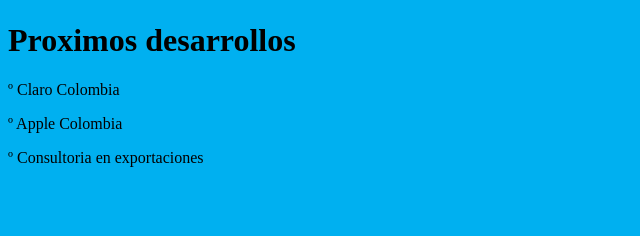
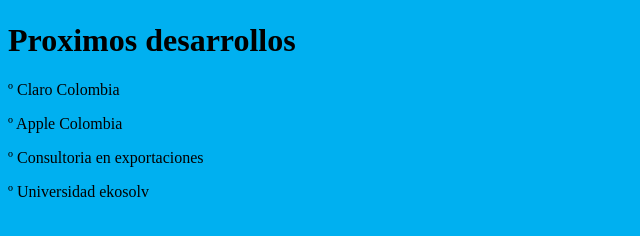
Before and after one commit to daviid0109/mdrb95, a plain HTML site: page ekosolv.html in a window 1280 px wide. Shown: the part 136-372 px from the top of the page, without its empty margins (0-640 px from the left). Drawn offline with Linux system fonts and the light colour scheme.

Commit message:
Update ekosolv.html

```diff
--- a/ekosolv.html
+++ b/ekosolv.html
@@ -26,6 +26,7 @@
             <p>º Claro Colombia</p>
             <p>º Apple Colombia</p>
             <p>º Consultoria en exportaciones</p>
+            <p>º Universidad ekosolv</p>
         </div>
     </main>
 </body>
```
